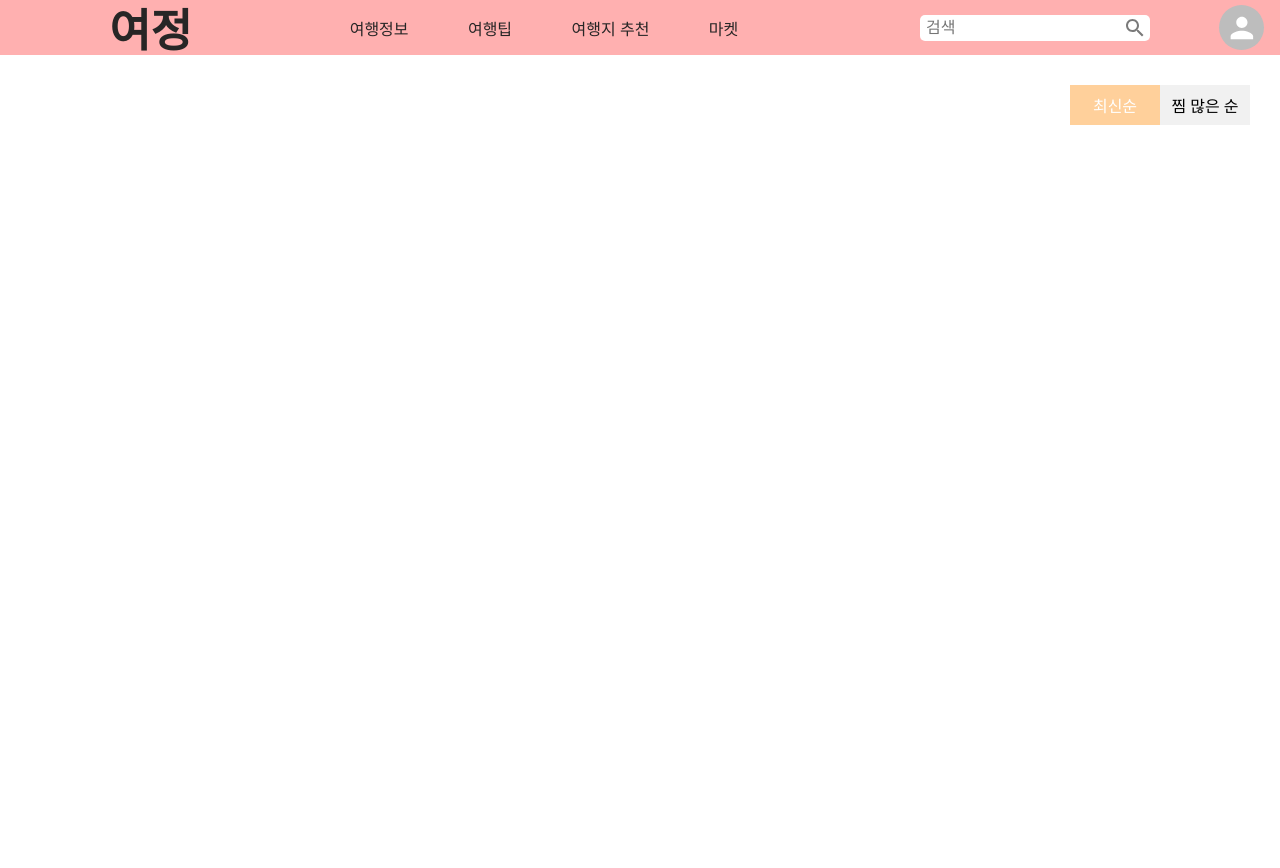
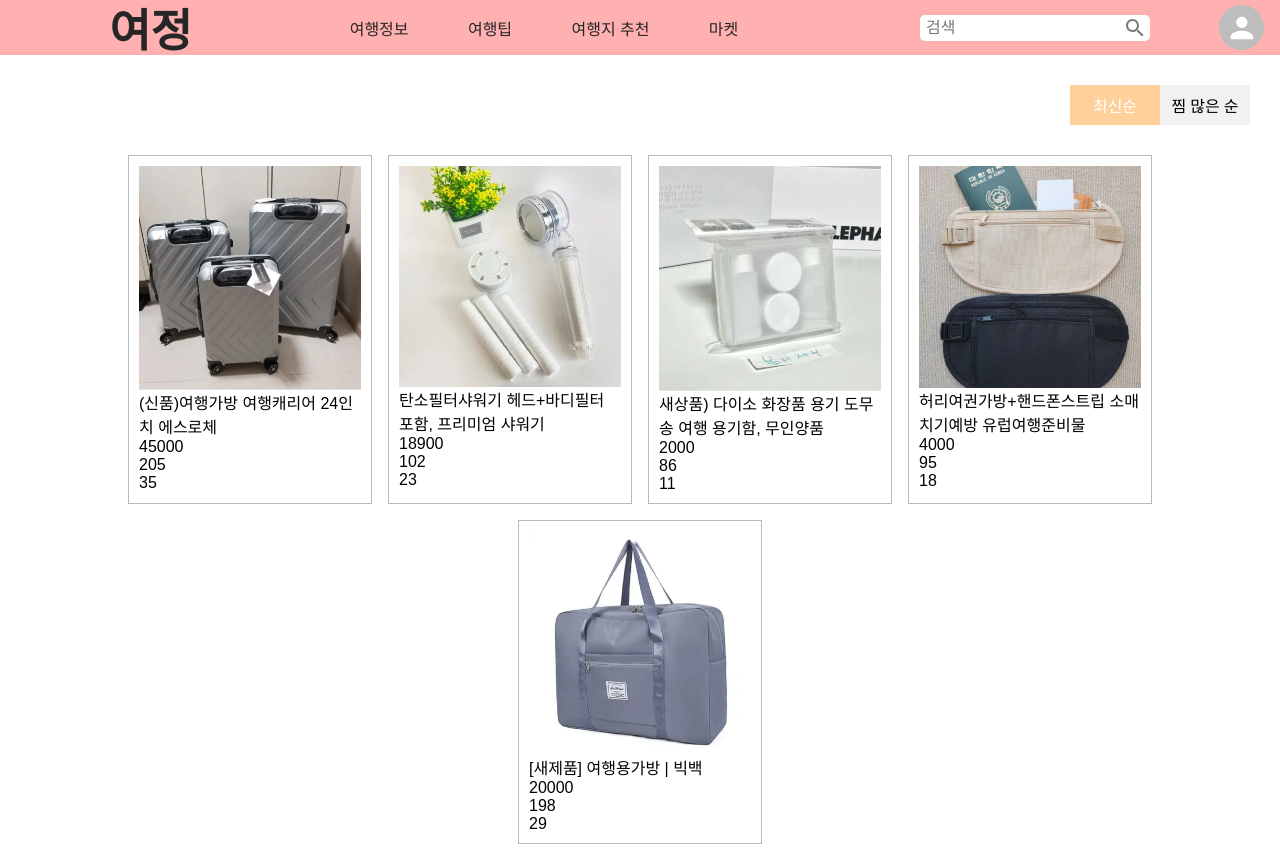
Before and after one commit to do3642/sharetravel-react, a React (Create React App) app: page /market in a window 1280 px wide. Shown: the top 868 px of the page. Before the commit the page ends 800 px from the top, so only its background shows below. Built offline with nearby package versions, Linux system fonts and the light colour scheme; a web font is replaced by a local one.

Commit message:
add: 상품들이 반복적으로 나올 수 있게 해줌. 배치는 추가적으로 수정해줘야 함.

```diff
--- a/src/components/Market.js
+++ b/src/components/Market.js
@@ -1,8 +1,12 @@
 import { useState } from "react";
-import '../styles/Market.css'
+import '../styles/Market.css';
+import MarketCard from "./MarketCard";
+import marketData from "../data/marketData";
 
 function Market() {
   const [sortList, setSortList] = useState('최신순');
+  // 상품들의 정보를 저장해주는 state
+  const[product, setProduct] = useState(marketData)
 
   return (
     <section className="market">
@@ -20,6 +24,8 @@ function Market() {
           찜 많은 순
         </button>
       </div>
+
+      <MarketCard product={product}/>
     </section>
   )
 }
--- a/src/components/MarketCard.js
+++ b/src/components/MarketCard.js
@@ -0,0 +1,26 @@
+import { useNavigate } from "react-router-dom";
+import '../styles/MarketCard.css';
+
+function MarketCard({ product }) {
+  const navigate = useNavigate();
+
+  return (
+    <div className="product-container">
+      {product.map((item, index) => (
+        <div className="product-card" key={index}>
+          <img className="product-img" src={item.src} alt={item.title} />
+          <div className="product-card-right">
+            <p className="product-title">{item.title}</p>
+            <p className="product-price">{item.price}</p>
+          </div>
+          <div className="product-card-left">
+            <p>{item.view}</p>
+            <p>{item.like}</p>
+          </div>
+        </div>
+      ))}
+    </div>
+  );
+}
+
+export default MarketCard;
--- a/src/data/marketData.js
+++ b/src/data/marketData.js
@@ -1,5 +1,6 @@
 const marketData = [
   {
+    id: 1,
     src: '/img/market-1.png',
     title: '(신품)여행가방 여행캐리어 24인치 에스로체',
     link: '/market/1',
@@ -10,6 +11,7 @@ const marketData = [
   },
 
   {
+    id: 2,
     src: '/img/market-2.png',
     title: '탄소필터샤워기 헤드+바디필터 포함, 프리미엄 샤워기',
     link: '/market/2',
@@ -20,6 +22,7 @@ const marketData = [
   },
 
   {
+    id: 3,
     src: '/img/market-3.png',
     title: '새상품) 다이소 화장품 용기 도무송 여행 용기함, 무인양품',
     link: '/market/3',
@@ -30,6 +33,7 @@ const marketData = [
   },
 
   {
+    id: 4,
     src: '/img/market-4.png',
     title: '허리여권가방+핸드폰스트립 소매치기예방 유럽여행준비물',
     link: '/market/4',
@@ -40,6 +44,7 @@ const marketData = [
   },
 
   {
+    id: 5,
     src: '/img/market-5.png',
     title: '[새제품] 여행용가방 | 빅백',
     link: '/market/5',
--- a/src/styles/Market.css
+++ b/src/styles/Market.css
@@ -1,13 +1,15 @@
-
+/* 전체 섹션 */
 .market {
   max-width: 1440px;
   margin: 0 auto;
   padding: 30px;
 }
 
+/* 정렬 기준 탭 */
 .sort-tabs {
   display: flex;
   justify-content: end;
+  margin-bottom: 30px;
 }
 
 .sort-tabs button {
--- /dev/null
+++ b/src/styles/MarketCard.css
@@ -0,0 +1,17 @@
+@import url('common.css');
+
+.product-container {
+  display: flex;
+  flex-wrap: wrap; /* 카드들이 한 줄에 다 들어가지 않으면 다음 줄로 넘어가도록 설정 */
+  gap: 16px;
+  justify-content: center;
+}
+
+.product-card {
+  width: 20%;
+  border: 1px solid #b9b9b9;
+  display: flex;
+  flex-direction: column;
+  box-sizing: border-box; /* 패딩 포함하여 크기 계산 */
+  padding: 10px;
+}
```
